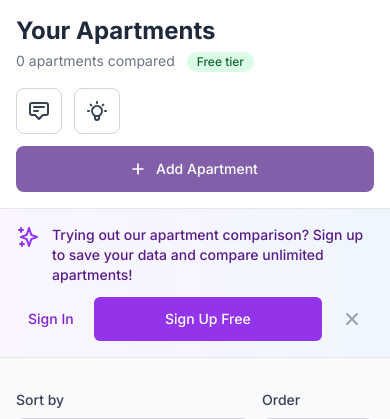
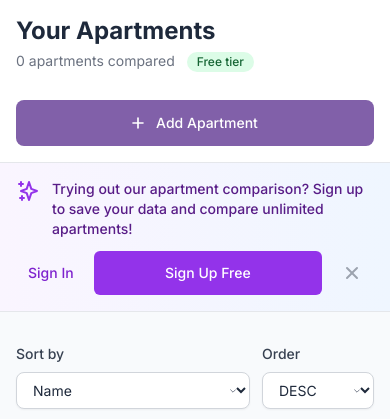
Before and after one commit to taivon/comparison-tools, a Django app: page /apartments/dashboard/ in a window 390 px wide. Shown: the part 103-522 px from the top of the page. Run offline with Django 5.2, Linux system fonts and the light colour scheme; some libraries are stand-ins or nearby versions.

Commit message:
Remove feedback and feature icons from dashboard header
These links are available in the footer, so removing duplicates from the header.

🤖 Generated with [Claude Code](https://claude.com/claude-code)

Co-Authored-By: Claude <noreply@anthropic.com>

```diff
--- a/apartments/templates/apartments/dashboard.html
+++ b/apartments/templates/apartments/dashboard.html
@@ -322,21 +322,6 @@ function calculateDiscountAmount(price, amount, type, discountCalcMethod) {
                                 </svg>
                             </button>
                         {% endif %}
-
-                        <!-- Feedback Button -->
-                        <a href="{% url 'feedback:feedback_create' %}" class="p-2.5 sm:p-2 text-gray-700 dark:text-gray-300 hover:text-brand-purple hover:bg-gray-50 dark:hover:bg-neutral-700 rounded-lg border border-gray-300 dark:border-neutral-600 transition-colors touch-manipulation" title="Send Feedback">
-                            <svg class="w-6 h-6 sm:w-5 sm:h-5" fill="none" stroke="currentColor" viewBox="0 0 24 24">
-                                <path stroke-linecap="round" stroke-linejoin="round" stroke-width="2" d="M7 8h10M7 12h4m1 8l-4-4H5a2 2 0 01-2-2V6a2 2 0 012-2h14a2 2 0 012 2v8a2 2 0 01-2 2h-3l-4 4z"></path>
-                            </svg>
-                        </a>
-
-                        <!-- Feature Ideas Button -->
-                        <a href="{% url 'feedback:feature_list' %}" class="p-2.5 sm:p-2 text-gray-700 dark:text-gray-300 hover:text-brand-purple hover:bg-gray-50 dark:hover:bg-neutral-700 rounded-lg border border-gray-300 dark:border-neutral-600 transition-colors touch-manipulation" title="Feature Ideas & Roadmap">
-                            <svg class="w-6 h-6 sm:w-5 sm:h-5" fill="none" stroke="currentColor" viewBox="0 0 24 24">
-                                <path stroke-linecap="round" stroke-linejoin="round" stroke-width="2" d="M9.663 17h4.673M12 3v1m6.364 1.636l-.707.707M21 12h-1M4 12H3m3.343-5.657l-.707-.707m2.828 9.9a5 5 0 117.072 0l-.548.547A3.374 3.374 0 0014 18.469V19a2 2 0 11-4 0v-.531c0-.895-.356-1.754-.988-2.386l-.548-.547z"></path>
-                            </svg>
-                        </a>
-
                     </div>
 
                     {% if can_add_apartment %}
```
